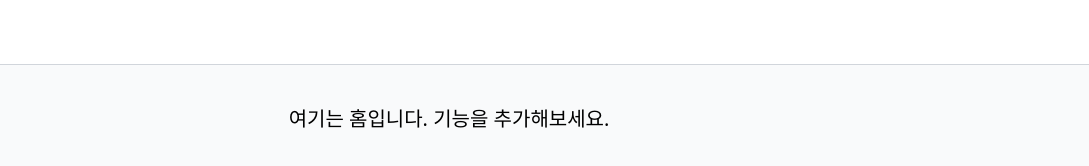
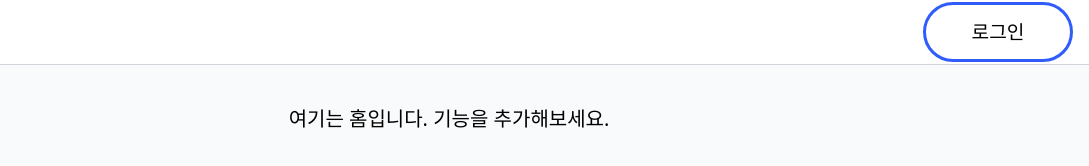
Before and after one commit to 1004av/Ze-Teq, a website: page public/index.html in a window 1280 px wide. Shown: the full height of the page, 191-1280 px from the left. Drawn offline with nearby package versions, Linux system fonts and the light colour scheme.

Commit message:
수정 내용

```diff
--- a/public/index.html
+++ b/public/index.html
@@ -5,6 +5,25 @@
   <meta name="viewport" content="width=device-width, initial-scale=1.0" />
   <title>Ze-Teq</title>
   <script src="https://cdn.tailwindcss.com"></script>
+  <style>
+    .custom-btn {
+      width: 150px;
+      height: 60px;
+      border: 3px solid #315cfd;
+      border-radius: 45px;
+      transition: all 0.3s;
+      cursor: pointer;
+      background: white;
+      font-size: 1.2em;
+      font-weight: 550;
+    }
+
+    .custom-btn:hover {
+      background: #315cfd;
+      color: white;
+      font-size: 1.5em;
+    }
+  </style>
 </head>
 <body class="bg-gray-50">
 
@@ -21,7 +40,8 @@
 
   <!-- 상단 네비게이션 바 -->
   <nav class="bg-white border-b border-gray-300 sticky top-0 z-50">
-    <div class="w-full px-4 flex justify-start items-center h-16 space-x-1">
+    <div class="w-full px-4 flex justify-between items-center h-16">
+      <div class="flex items-center space-x-1">
         <!-- 햄버거 버튼 -->
         <button id="menu-toggle" class="text-gray-700 focus:outline-none">
           <!-- 햄버거 아이콘 -->
@@ -43,6 +63,10 @@
           <img src="logo.png" alt="Ze-Teq" class="h-16 w-auto" />
           <div class="text-2xl font-bold text-blue-600">Ze-Teq</div>
         </a>
+      </div>
+
+      <!-- 오른쪽 버튼 -->
+      <button class="custom-btn">로그인</button>
     </div>
   </nav>
 
```
Lines whose indentation alone changed are shown as unchanged.
